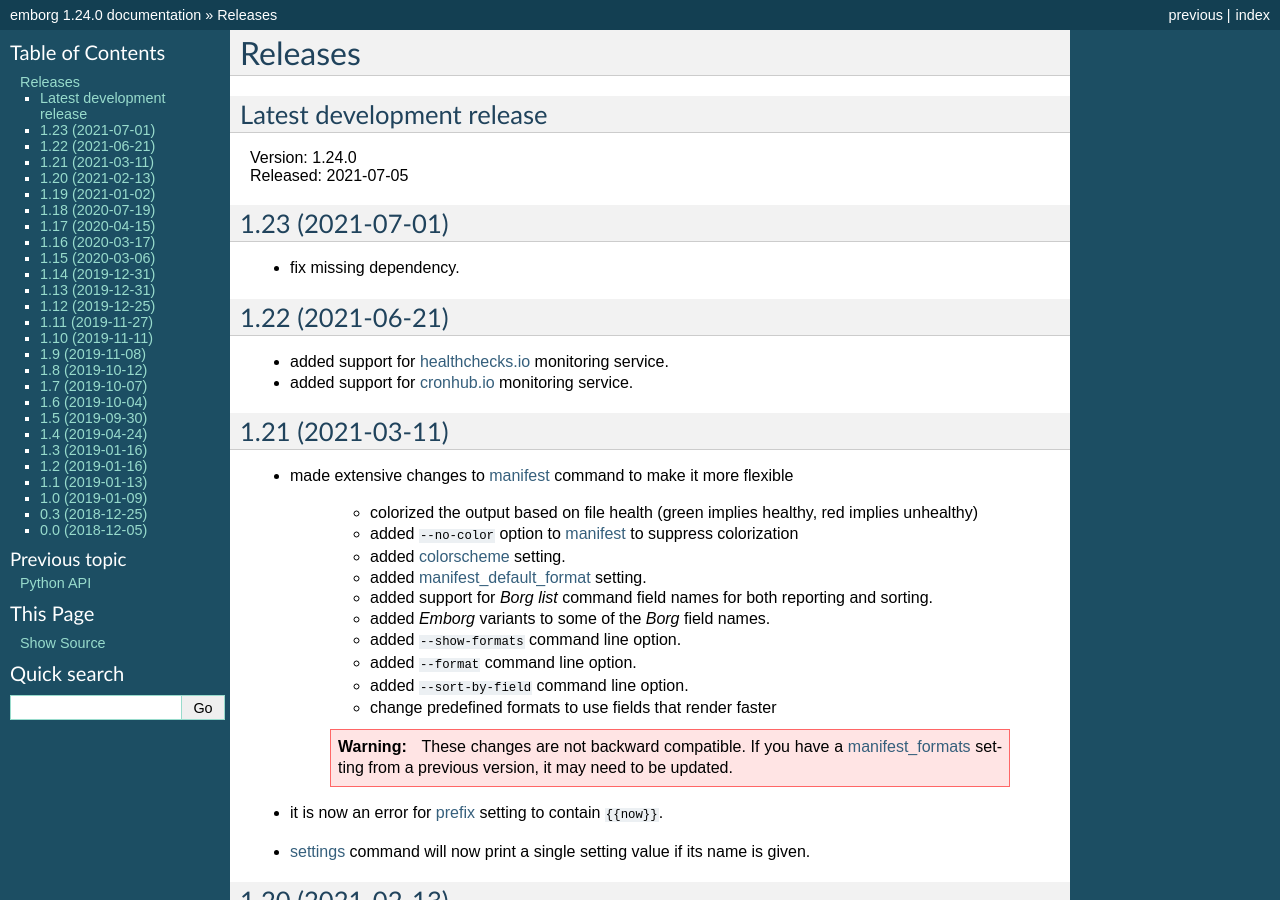
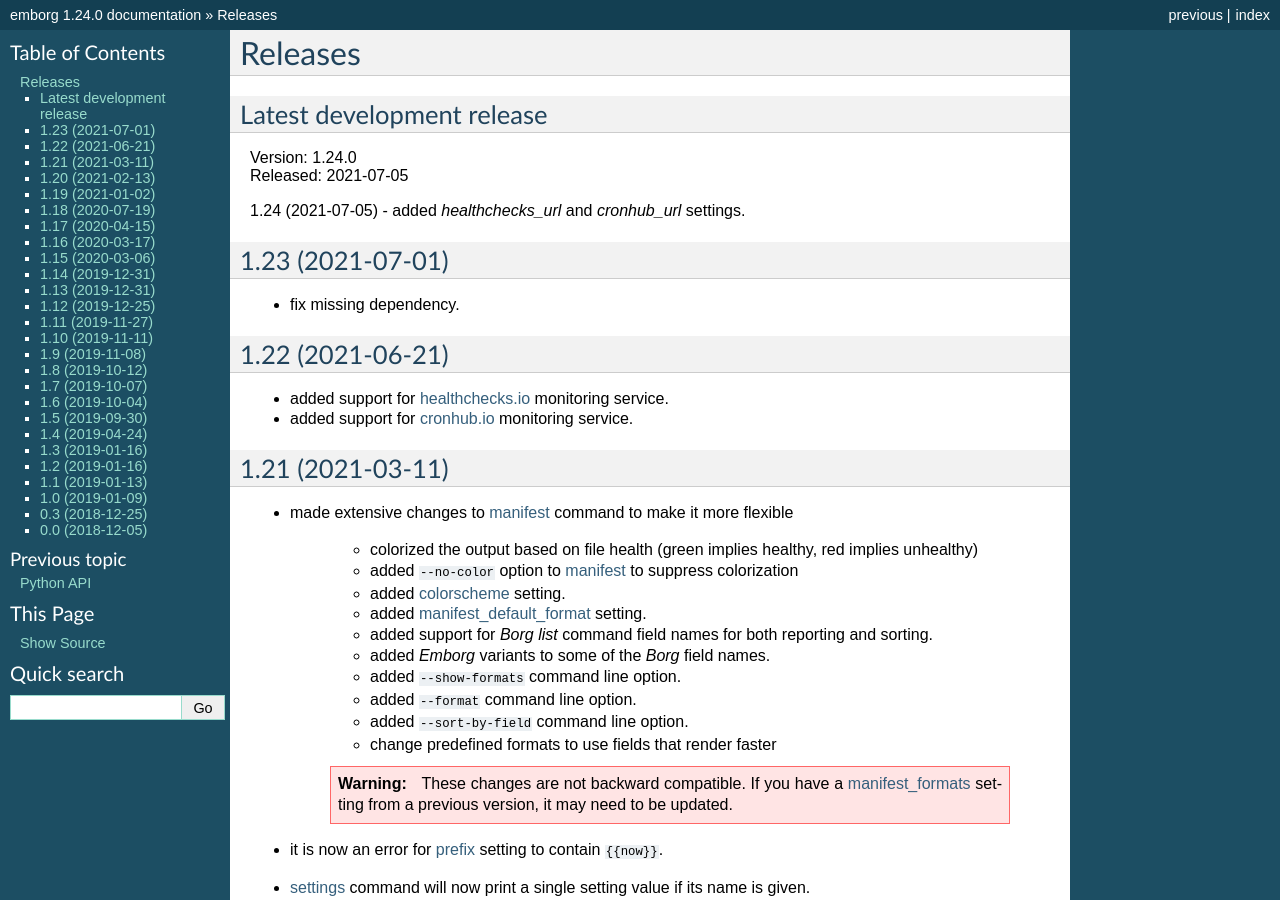
Before and after one commit to KenKundert/emborg, a Sphinx documentation site: the page built from doc/releases.rst, in a window 1280 px wide and 900 px high. Built offline with Sphinx 7.4.7, drawn with Linux system fonts in a browser that asks for light colours.

Commit message:
update release notes

```diff
--- a/doc/releases.rst
+++ b/doc/releases.rst
@@ -5,6 +5,10 @@ Latest development release
 --------------------------
 | Version: 1.24.0
 | Released: 2021-07-05
+
+
+1.24 (2021-07-05)
+- added *healthchecks_url* and *cronhub_url* settings.
 
 
 1.23 (2021-07-01)
```
